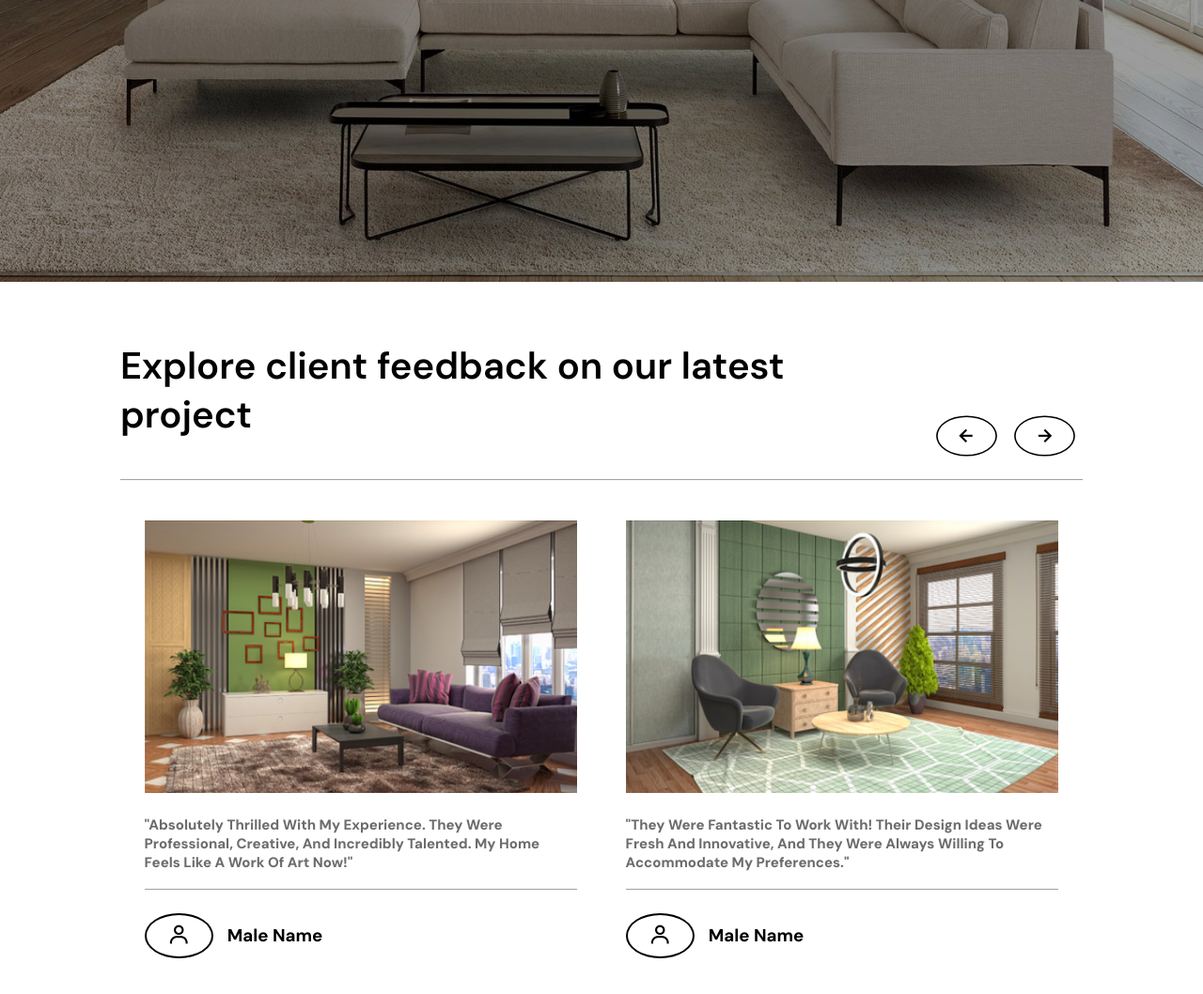
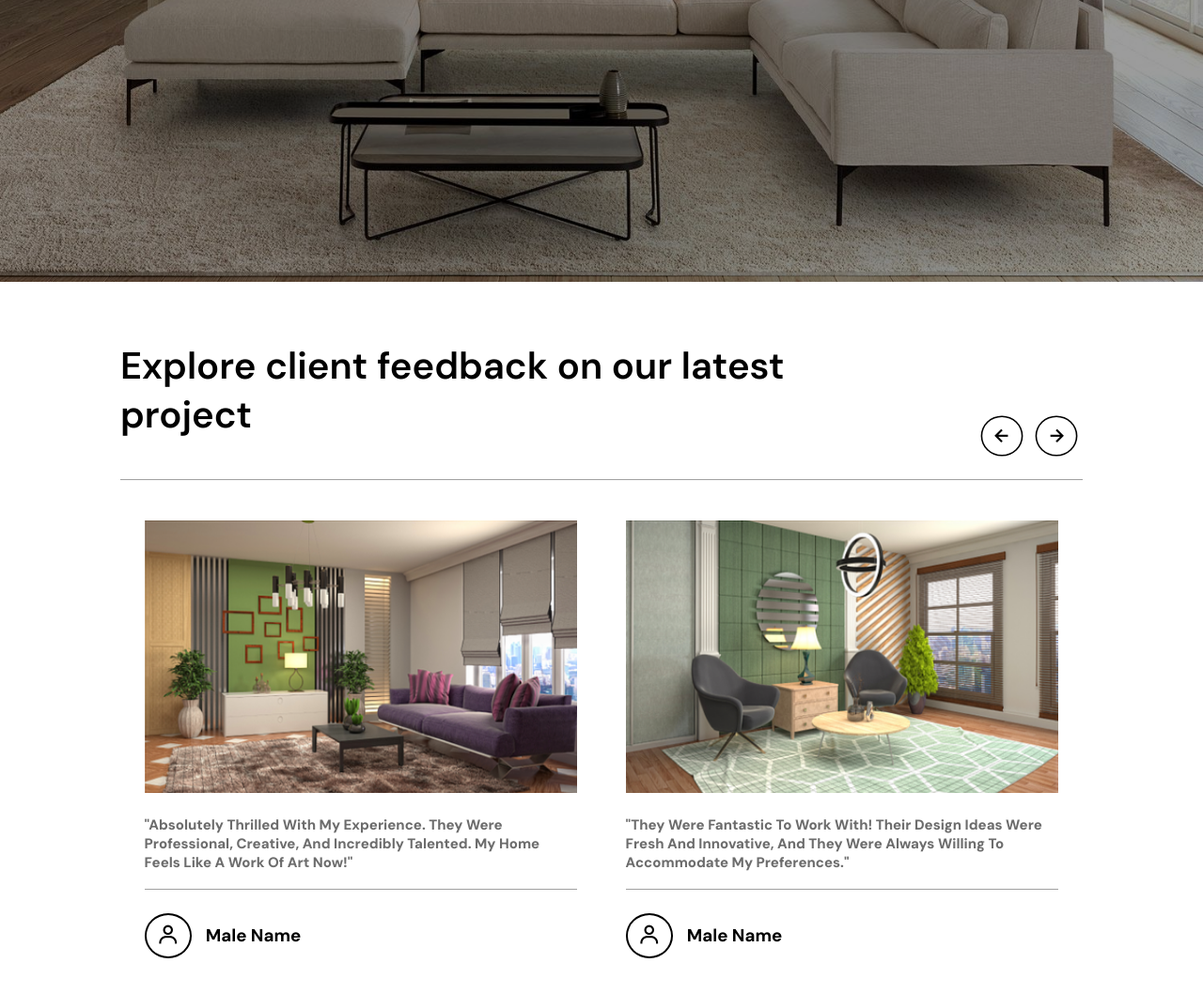
Before and after one commit to Kodatchi-001/Home-Interior, a plain HTML site: page index.html in a window 1280 px wide. Shown: the part 4004-5062 px from the top of the page at 94% size. Drawn offline with nearby package versions, Linux system fonts and the light colour scheme.

Commit message:
problem-3 in border button card-page-6

```diff
--- a/Assets/style.css
+++ b/Assets/style.css
@@ -1796,7 +1796,7 @@ header h4 {
     }
 
     .tittle-page-6 div i {
-        width: 25%;
+        width: 17%;
         height: 33%;
     }
     .card-content-page-6 {
@@ -1808,7 +1808,7 @@ header h4 {
         font-size: 15px;
     }
     .card-content-page-6-util i {
-        width: 15%;
+        width: 10%;
         height: 45%;
     }
 
@@ -1827,7 +1827,7 @@ header h4 {
     }
 
     .tittle-page-6 div i {
-        width: 20%;
+        width: 15%;
         height: 33%;
     }
     .card-content-page-6 {
```
